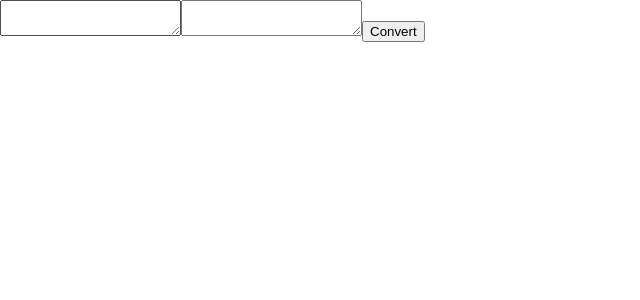
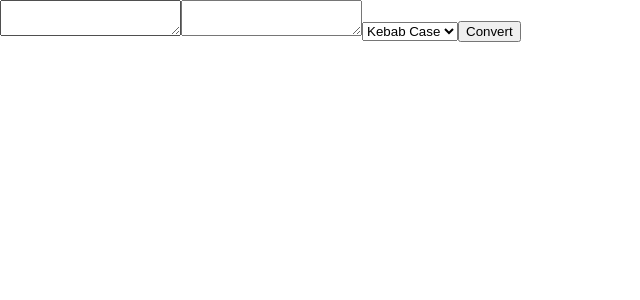
Before and after one commit to abdarafi/cases, a React (Create React App) app: page / in a window 1280 px wide. Shown: the top 300 px of the page, without its empty margins (0-640 px from the left). Built offline with nearby package versions, Linux system fonts and the light colour scheme.

Commit message:
add multi select option for other cases

```diff
--- a/src/App.js
+++ b/src/App.js
@@ -3,20 +3,30 @@ import React, { useState } from "react";
 function App() {
   const [source, setSource] = useState("");
   const [result, setResult] = useState("");
+  const [caseOption, setCaseOption] = useState("kebab");
 
   function handleClick() {
-    // Replace spaces with hyphens
-    const hyphenated = source.replace(/\s+/g, "-");
-    // Convert the hyphenated string to kebab case
-    const kebab = hyphenated.replace(/([a-z])([A-Z])/g, "$1-$2").toLowerCase();
-    // Set the result to the kebab case string
-    setResult(kebab);
+    let hyphenated = source.replace(/\s+/g, "-");
+
+    if (caseOption === "kebab") {
+      hyphenated = hyphenated.replace(/([a-z])([A-Z])/g, "$1-$2").toLowerCase();
+    } else if (caseOption === "camel") {
+      hyphenated = hyphenated.replace(/-([a-z])/g, (match) => match[1].toUpperCase());
+    } else if (caseOption === "snake") {
+      hyphenated = hyphenated.replace(/-/g, "_");
+    }
+    setResult(hyphenated);
   }
 
   return (
     <div>
       <textarea value={source} onChange={(e) => setSource(e.target.value)} />
       <textarea value={result} onChange={(e) => setResult(e.target.value)} />
+      <select onChange={(e) => setCaseOption(e.target.value)}>
+        <option value="kebab">Kebab Case</option>
+        <option value="camel">Camel Case</option>
+        <option value="snake">Snake Case</option>
+      </select>
       <button onClick={handleClick}>Convert</button>
     </div>
   );
```
Also changed, not shown: 1 other file (tests, documents, lock files or other folders).
